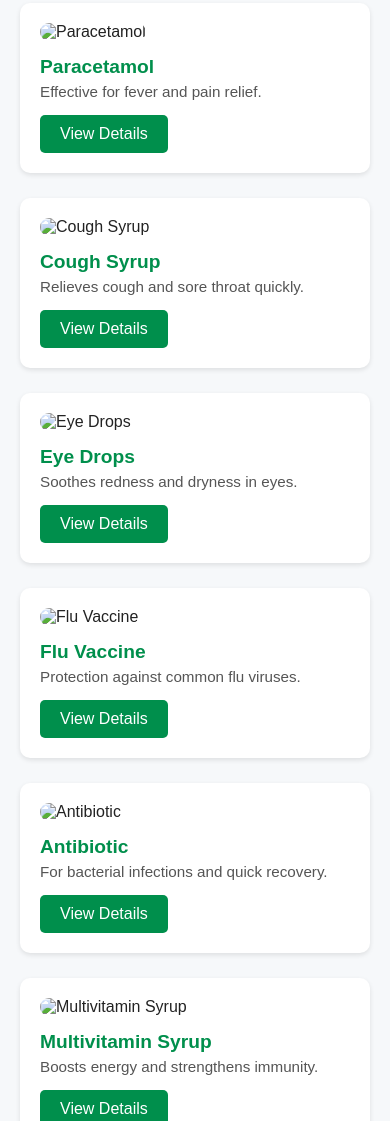
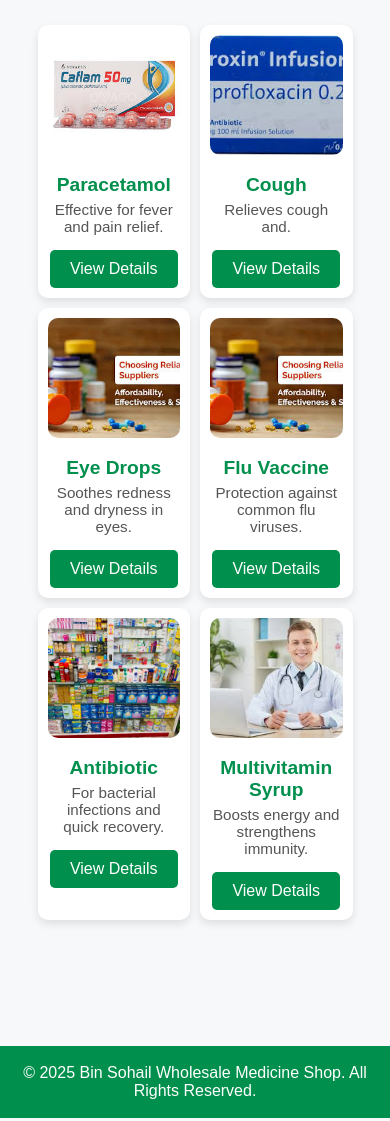
Before and after one commit to Shoaiby-ctrl/Testing-Website, a plain HTML site: page products.html in a window 390 px wide. Shown: the part 532-1653 px from the top of the page. Drawn offline with Linux system fonts and the light colour scheme.

Commit message:
Updated homepage

```diff
--- a/css/products.css
+++ b/css/products.css
@@ -154,7 +154,7 @@ body {
 
 @media (max-width: 480px) {
     .page-header img {
-        margin-top: 10px;
+        margin-top: 15px;
         height: 150px;
     }
 }
@@ -242,34 +242,6 @@ body {
     margin-bottom: 20px;
 }
 
-.product-grid {
-    display: grid;
-    grid-template-columns: repeat(auto-fit, minmax(250px, 1fr));
-    gap: 25px;
-}
-
-.product-card {
-    background: #fff;
-    border-radius: 10px;
-    box-shadow: 0 2px 5px rgba(0, 0, 0, 0.1);
-    padding: 20px;
-    transition: transform 0.3s, box-shadow 0.3s;
-    text-align: left;
-}
-
-.product-card:hover {
-    transform: translateY(-5px);
-    box-shadow: 0 4px 10px rgba(0, 0, 0, 0.2);
-}
-
-.product-card img {
-    width: 100%;
-    height: 200px;
-    object-fit: cover;
-    border-radius: 10px;
-    margin-bottom: 15px;
-}
-
 .product-card h3 {
     font-size: 1.2rem;
     color: #008f4c;
@@ -282,7 +254,7 @@ body {
     margin-bottom: 15px;
 }
 
-.btn {
+.product-card .btn {
     padding: 10px 20px;
     background: #008f4c;
     color: #fff;
@@ -293,8 +265,71 @@ body {
     transition: 0.3s;
 }
 
-.btn:hover {
+.product-card .btn:hover {
     background: #006f3a;
+}
+
+
+/* ==========================
+   PRODUCTS GRID
+========================== */
+
+.product-grid {
+    display: grid;
+    grid-template-columns: repeat(auto-fit, minmax(250px, 1fr));
+    gap: 20px;
+    margin: 40px auto;
+    width: 90%;
+}
+
+
+/* Product Card */
+
+.product-card {
+    background: #fff;
+    border-radius: 10px;
+    box-shadow: 0 4px 8px rgba(0, 0, 0, 0.1);
+    padding: 20px;
+    text-align: center;
+    transition: transform 0.3s ease;
+}
+
+.product-card:hover {
+    transform: translateY(-5px);
+}
+
+
+/* Product Image */
+
+.product-card img {
+    width: 100%;
+    height: 180px;
+    object-fit: cover;
+    border-radius: 10px;
+    margin-bottom: 15px;
+}
+
+
+/* Responsive adjustments */
+
+@media (max-width: 768px) {
+    .product-grid {
+        grid-template-columns: repeat(2, 1fr);
+    }
+}
+
+@media (max-width: 400px) {
+    .product-grid {
+        grid-template-columns: repeat(2, 1fr);
+        /* ✅ 2 items per row on small phones */
+        gap: 10px;
+    }
+    .product-card {
+        padding: 10px;
+    }
+    .product-card img {
+        height: 120px;
+    }
 }
 
 
--- a/products.html
+++ b/products.html
@@ -89,42 +89,42 @@
         <div class="product-grid" id="productGrid">
 
             <div class="product-card" data-category="tablets" data-price="low">
-                <img src="img/tablet1.jpg" alt="Paracetamol">
+                <img src="img/img26.jfif" alt="Paracetamol">
                 <h3>Paracetamol</h3>
                 <p>Effective for fever and pain relief.</p>
                 <button class="btn">View Details</button>
             </div>
 
             <div class="product-card" data-category="syrups" data-price="medium">
-                <img src="img/syrup1.jpg" alt="Cough Syrup">
-                <h3>Cough Syrup</h3>
-                <p>Relieves cough and sore throat quickly.</p>
+                <img src="img/img28.jfif" alt="Cough Syrup">
+                <h3>Cough</h3>
+                <p>Relieves cough and.</p>
                 <button class="btn">View Details</button>
             </div>
 
             <div class="product-card" data-category="drops" data-price="low">
-                <img src="img/eye_drops.jpg" alt="Eye Drops">
+                <img src="img/img31.jfif" alt="Eye Drops">
                 <h3>Eye Drops</h3>
                 <p>Soothes redness and dryness in eyes.</p>
                 <button class="btn">View Details</button>
             </div>
 
             <div class="product-card" data-category="vaccines" data-price="high">
-                <img src="img/vaccine.jpg" alt="Flu Vaccine">
+                <img src="img/img31.jfif">
                 <h3>Flu Vaccine</h3>
                 <p>Protection against common flu viruses.</p>
                 <button class="btn">View Details</button>
             </div>
 
-            <div class="product-card" data-category="tablets" data-price="medium">
-                <img src="img/antibiotic.jpg" alt="Antibiotic">
+            <div class="product-card" ata-category="tablets" data-price="medium">
+                <img src="img/img4.jpg" alt="Antibiotic">
                 <h3>Antibiotic</h3>
                 <p>For bacterial infections and quick recovery.</p>
                 <button class="btn">View Details</button>
             </div>
 
             <div class="product-card" data-category="syrups" data-price="high">
-                <img src="img/multivitamin.jpg" alt="Multivitamin Syrup">
+                <img src="img/img40.jfif" alt="Multivitamin Syrup">
                 <h3>Multivitamin Syrup</h3>
                 <p>Boosts energy and strengthens immunity.</p>
                 <button class="btn">View Details</button>
@@ -170,12 +170,12 @@
 
 
 
-    <footer class="footer">
+    <footer class="footer ">
         <p>© 2025 Bin Sohail Wholesale Medicine Shop. All Rights Reserved.</p>
     </footer>
 
     <!-- load JS -->
-    <script src="js/app.js"></script>
+    <script src="js/app.js "></script>
 </body>
 
 </html>
```
